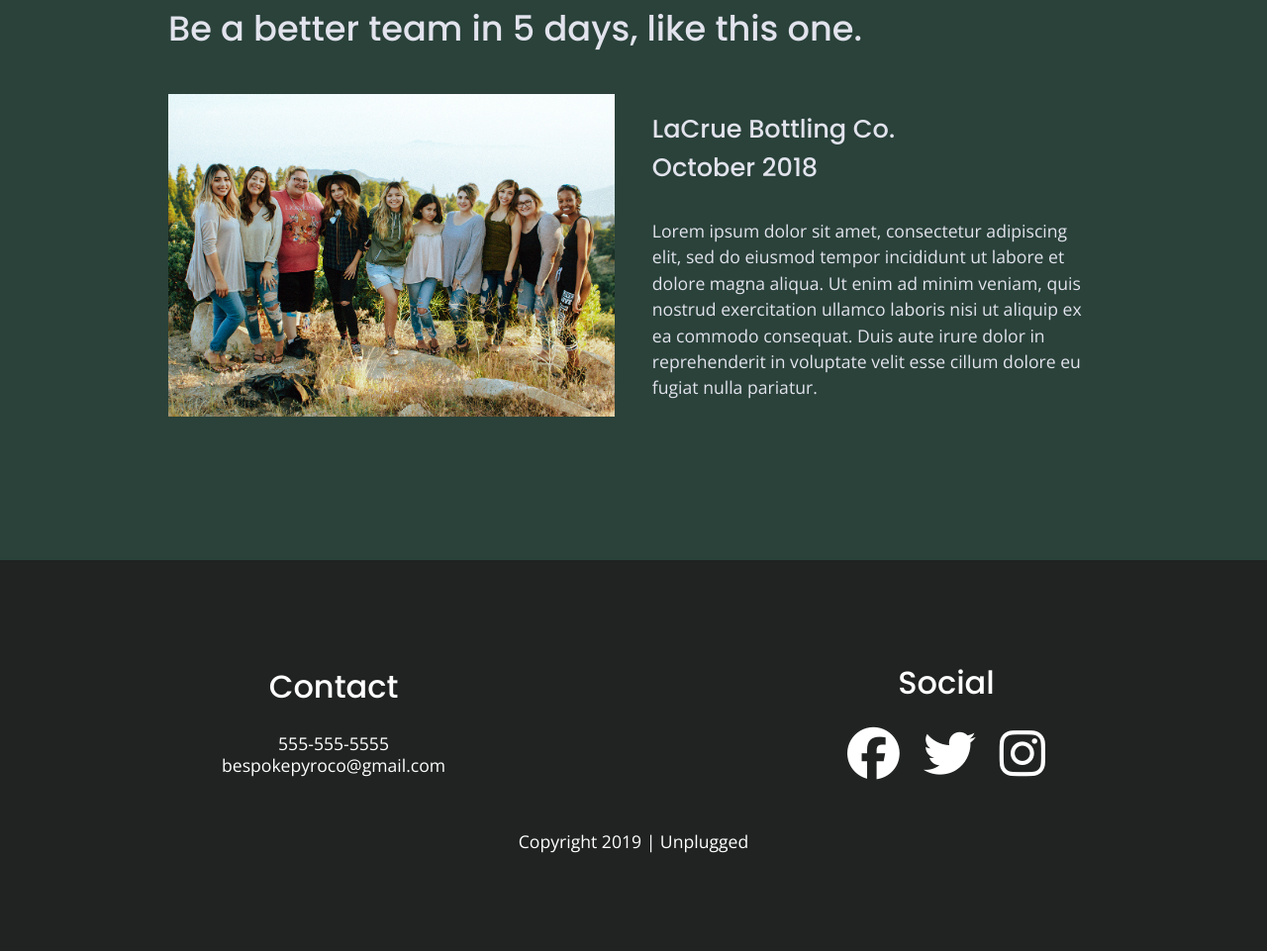
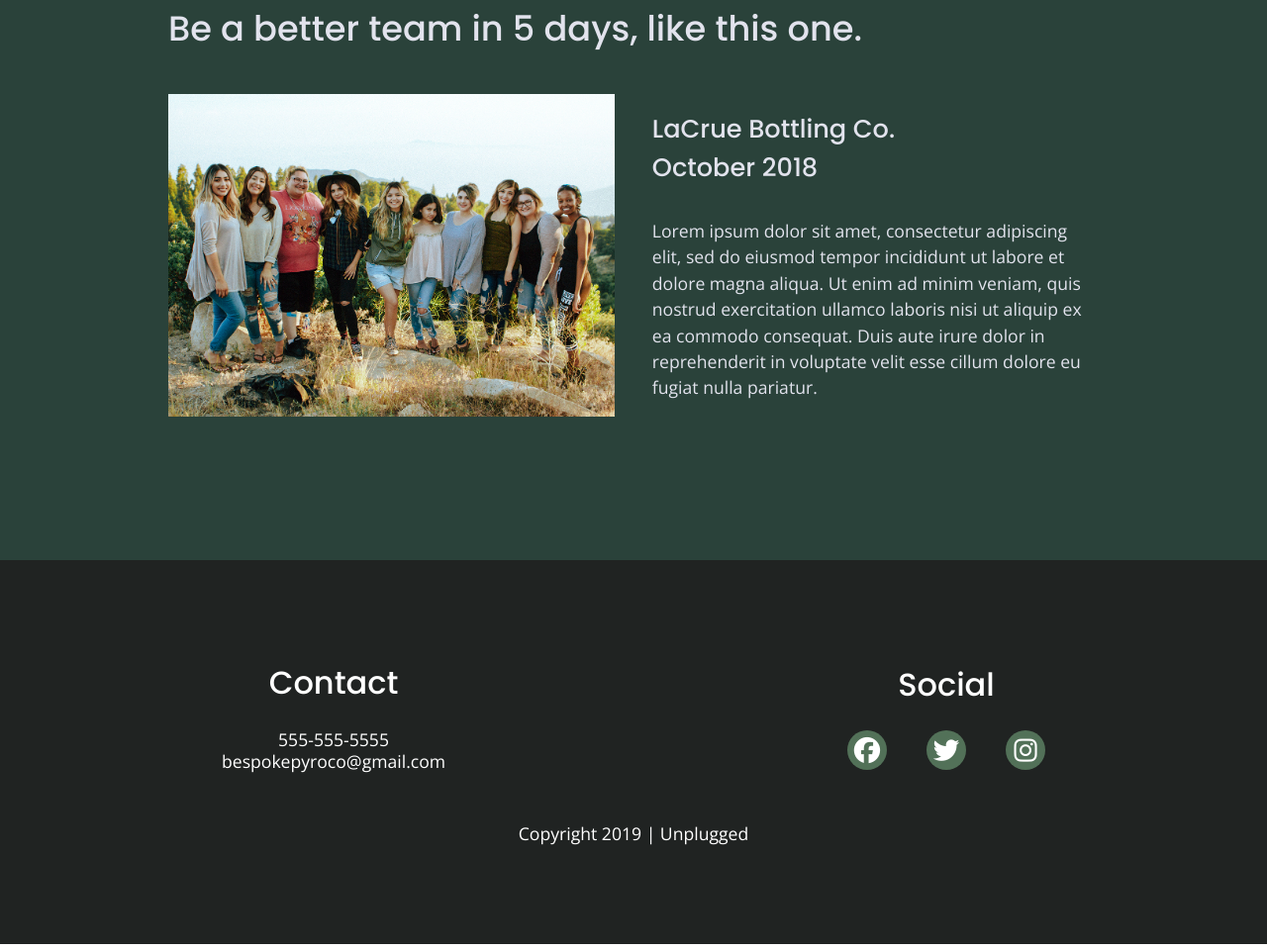
Before and after one commit to amelita-l/bespoke-pyro-co, a website built with Parcel: page index.html in a window 1280 px wide. Shown: the part 2162-3123 px from the top of the page at 99% size. Built offline with nearby package versions, Linux system fonts and the light colour scheme.

Commit message:
Fixed colors on icons

```diff
--- a/css/main.css
+++ b/css/main.css
@@ -260,15 +260,18 @@ footer .social-icons {
   align-items: center;
 }
 
-footer .social-icons i {
-  color: white;
-  font-size: 3em;
-}
-
 footer .social-icons p {
+  background-color: #527158;
+  border-radius: 50%;
+  width: 40px;
+  height: 40px;
   display: flex;
   justify-content: center;
   align-items: center;
+}
+
+footer .social-icons i {
+  font-size: 1.5em;
 }
 
 footer .copyright {
```
